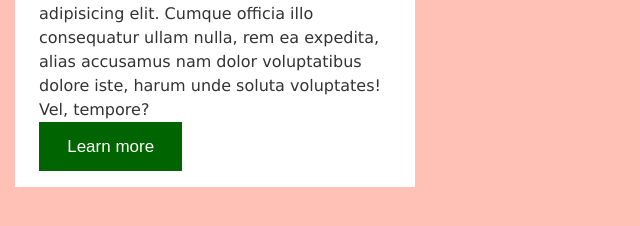
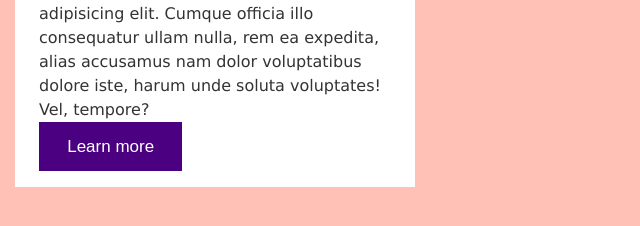
Before and after one commit to Tanastris/21_html_scss, a plain HTML site: page index.html in a window 1280 px wide. Shown: the part 480-706 px from the top of the page, without its empty margins (0-640 px from the left). Drawn offline with Linux system fonts and the light colour scheme.

Commit message:
mixins button

```diff
--- a/index.html
+++ b/index.html
@@ -27,7 +27,7 @@
           nam dolor voluptatibus dolore iste, harum unde soluta voluptates! Vel,
           tempore?
         </p>
-        <button class="btn--secondary">Learn more</button>
+        <button class="btn--secondary1">Learn more</button>
       </div>
     </article>
   </body>
--- a/sass/_btn.scss
+++ b/sass/_btn.scss
@@ -1,23 +1,11 @@
-// %btn {
-//   border: 1px solid tomato;
-//   background-color: tomato;
-//   padding: 0.8em 1.6em;
-//   font-size: 17px;
-//   cursor: pointer;
-// }
-// %btn:hover {
-//   background-color: darken(tomato, 10);
-// }
 .btn--primary {
-  //panaudoti mixin
-  @extend %btn;
+  @include btn;
 }
 .btn--secondary {
-  @extend %btn;
-  border-color: darkgreen;
-  background-color: darkgreen;
+  @include btn(darkgreen);
   color: white;
 }
-.btn--secondary:hover {
-  background-color: darken($color: darkgreen, $amount: 10);
+.btn--secondary1 {
+  @include btn(indigo);
+  color: white;
 }
--- a/sass/_mixins.scss
+++ b/sass/_mixins.scss
@@ -6,4 +6,5 @@
   cursor: pointer;
   &:hover {
     background-color: darken($color, 10);
+  }
 }
```
Also changed, not shown: css/main.css, 1 other file.
